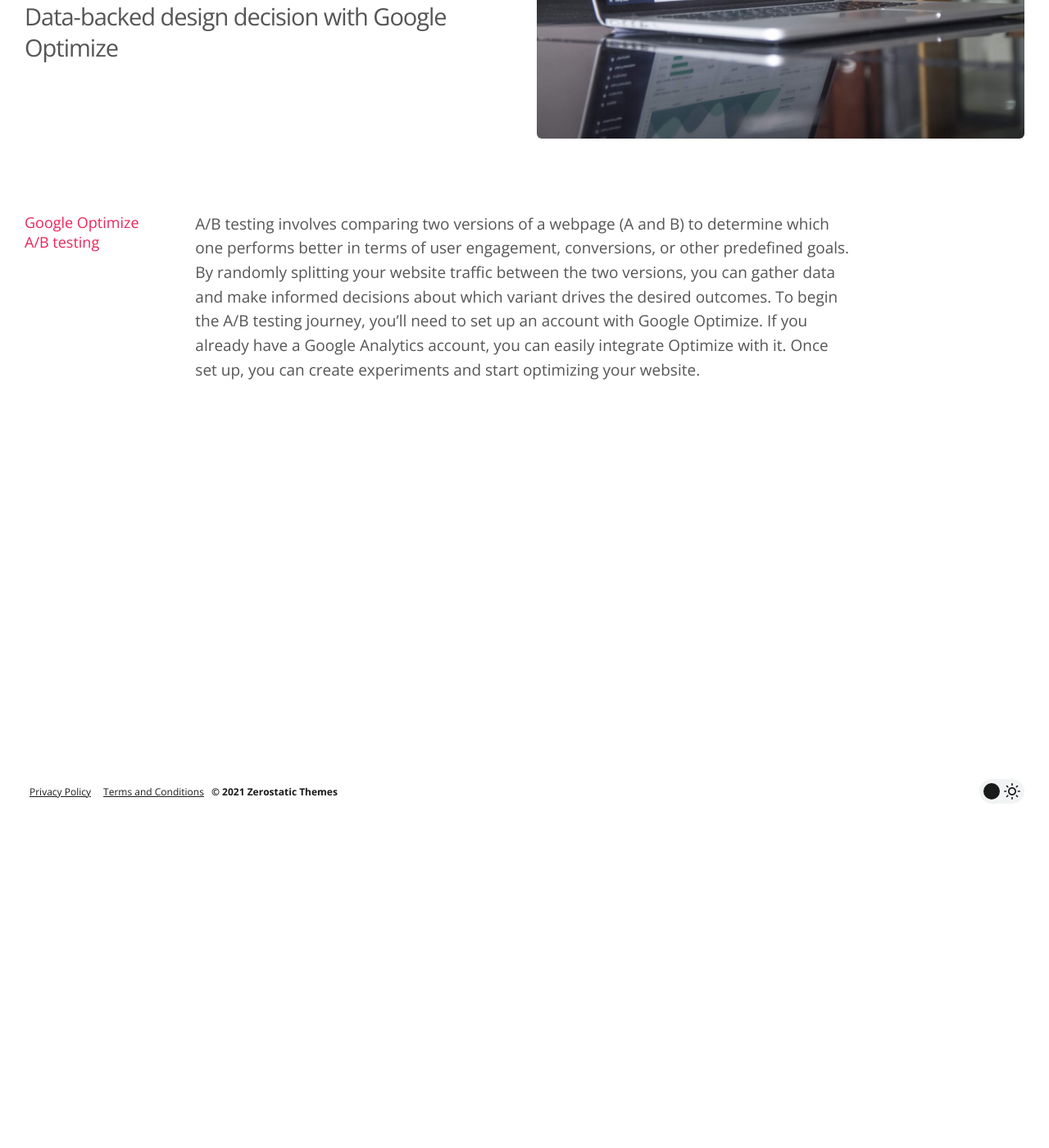
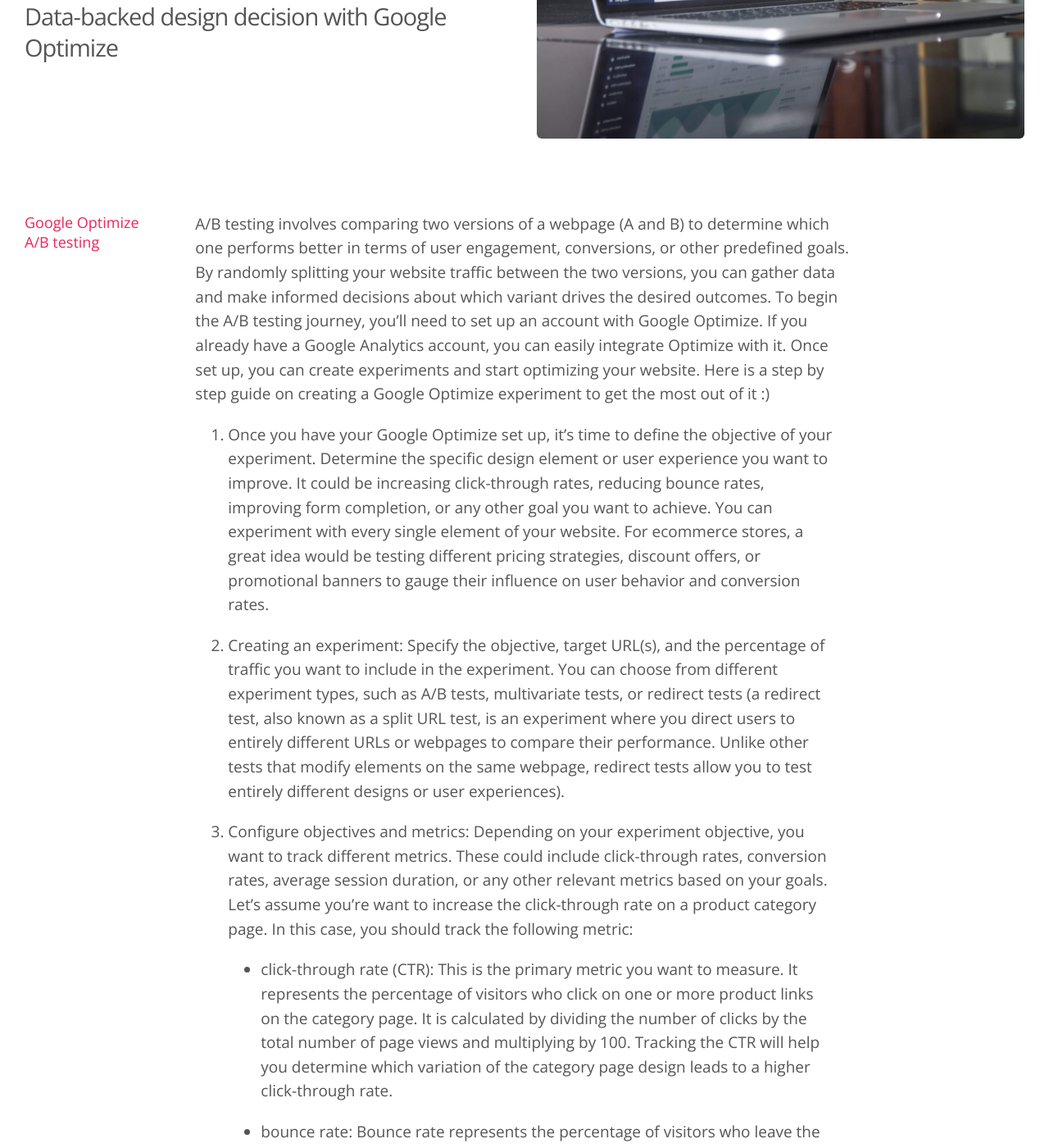
Before and after one commit to makapaka98/mywebsite, a Jekyll site: the page built from collections/_posts/2023-07-01-Google-Optimize.md, in a window 1280 px wide and 1400 px high, scrolled down 405 px. Shown: the whole window at 82% size. Built offline with Jekyll 4.4.1, drawn with Linux system fonts in a browser that asks for light colours; comment, search, counter and statistics services are not loaded; some of the changed text lies outside the part shown.

Commit message:
Update 2023-07-01-Google-Optimize.md

```diff
--- a/collections/_posts/2023-07-01-Google-Optimize.md
+++ b/collections/_posts/2023-07-01-Google-Optimize.md
@@ -10,4 +10,20 @@ image: "/assets/images/optimize.jpg"
 weight: 1
 ---
 
-A/B testing involves comparing two versions of a webpage (A and B) to determine which one performs better in terms of user engagement, conversions, or other predefined goals. By randomly splitting your website traffic between the two versions, you can gather data and make informed decisions about which variant drives the desired outcomes. To begin the A/B testing journey, you'll need to set up an account with Google Optimize. If you already have a Google Analytics account, you can easily integrate Optimize with it. Once set up, you can create experiments and start optimizing your website.
+A/B testing involves comparing two versions of a webpage (A and B) to determine which one performs better in terms of user engagement, conversions, or other predefined goals. By randomly splitting your website traffic between the two versions, you can gather data and make informed decisions about which variant drives the desired outcomes. To begin the A/B testing journey, you'll need to set up an account with Google Optimize. If you already have a Google Analytics account, you can easily integrate Optimize with it. Once set up, you can create experiments and start optimizing your website. Here is a step by step guide on creating a Google Optimize experiment to get the most out of it :)
+
+1. Once you have your Google Optimize set up, it's time to define the objective of your experiment. Determine the specific design element or user experience you want to improve. It could be increasing click-through rates, reducing bounce rates, improving form completion, or any other goal you want to achieve. You can experiment with every single element of your website. For ecommerce stores, a great idea would be testing different pricing strategies, discount offers, or promotional banners to gauge their influence on user behavior and conversion rates.
+
+2. Creating an experiment: Specify the objective, target URL(s), and the percentage of traffic you want to include in the experiment. You can choose from different experiment types, such as A/B tests, multivariate tests, or redirect tests (a redirect test, also known as a split URL test, is an experiment where you direct users to entirely different URLs or webpages to compare their performance. Unlike other tests that modify elements on the same webpage, redirect tests allow you to test entirely different designs or user experiences).
+
+3. Configure objectives and metrics: Depending on your experiment objective, you want to track different metrics. These could include click-through rates, conversion rates, average session duration, or any other relevant metrics based on your goals. Let's assume you're want to increase the click-through rate on a product category page. In this case, you should track the following metric:
+
+   - click-through rate (CTR): This is the primary metric you want to measure. It represents the percentage of visitors who click on one or more product links on the category page. It is calculated by dividing the number of clicks by the total number of page views and multiplying by 100. Tracking the CTR will help you determine which variation of the category page design leads to a higher click-through rate.
+
+   - bounce rate: Bounce rate represents the percentage of visitors who leave the category page without clicking on any product links or interacting further with the page. A high bounce rate may indicate that visitors are not finding the desired products or are encountering usability issues. By tracking the bounce rate, you can identify variations that reduce bounce rates and improve engagement.
+
+   - scroll depth: If the category page has a significant amount of content or product listings, tracking the scroll depth can be valuable. This metric measures how far visitors scroll down the page, indicating how much of the content they engage with. If certain variations result in higher scroll depths, it suggests that visitors are more interested in exploring the products.
+
+   - average time on page - measures the average time visitors spend on a product page
+
+   - conversion rate - while the primary goal of this experiment is to increase the CTR, it's also important to keep an eye on the conversion rate (always, lol). Conversion rate represents the percentage of visitors who complete a desired action, such as making a purchase, after clicking on a product link from the category page. By tracking the conversion rate, you can assess the impact of the category page variations on driving actual conversions.
```
